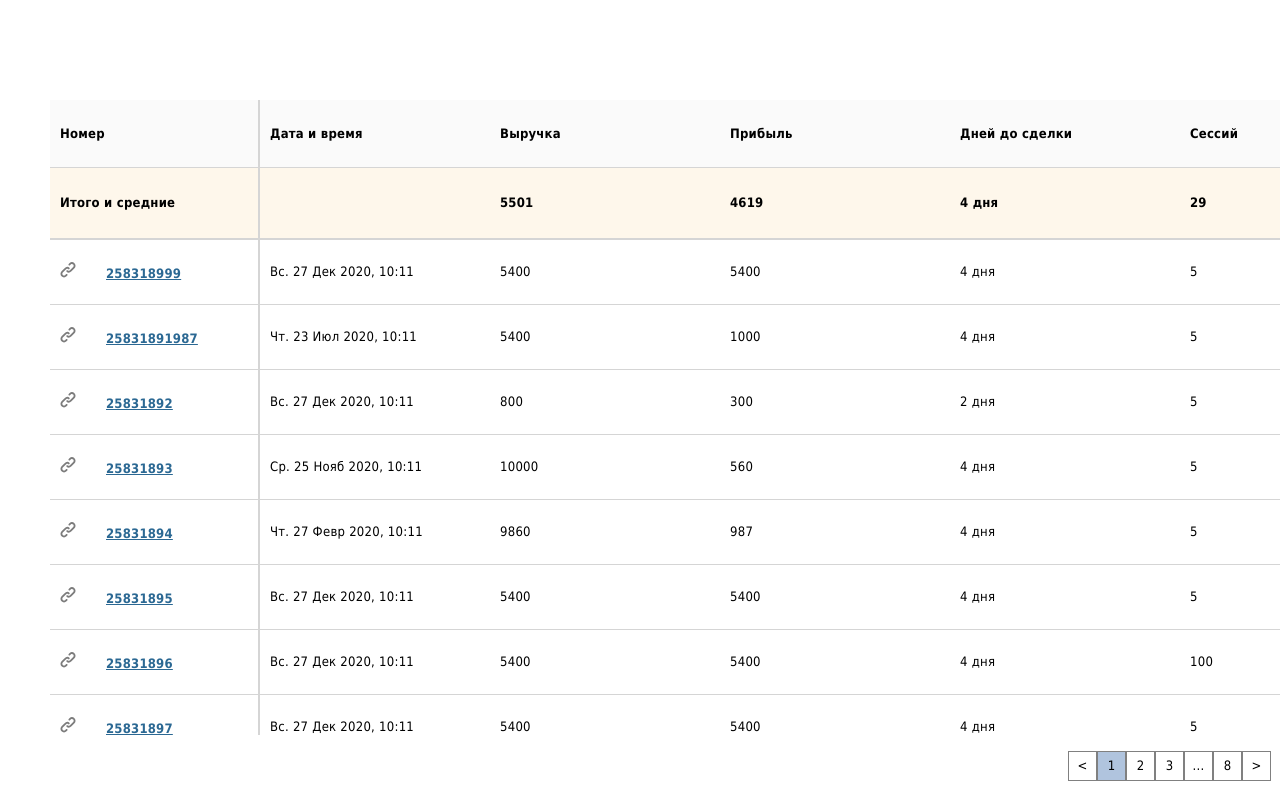
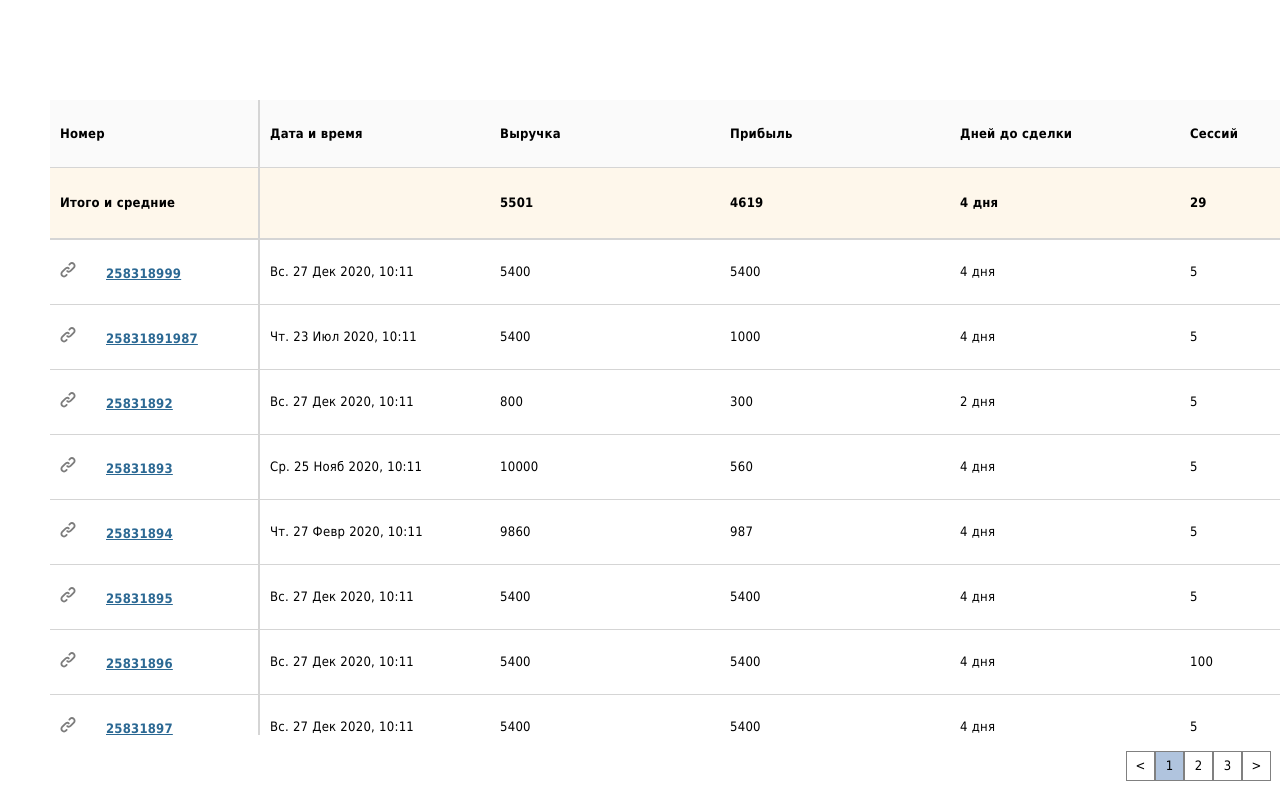
Before and after one commit to helly-15/testTaskAlytics, a React (Create React App) app: page / in a window 1280 px wide. Shown: the top 800 px of the page. Built offline with nearby package versions, Linux system fonts and the light colour scheme.

Commit message:
fix:paginator

```diff
--- a/src/App.js
+++ b/src/App.js
@@ -24,7 +24,7 @@ function App() {
             nextLabel={'>'}
             breakLabel={'...'}
             breakClassName={'break-me'}
-            pageCount={8}
+            pageCount={data.array.length/numOfLines}
             marginPagesDisplayed={1}
             pageRangeDisplayed={2}
             onPageChange={handlePageClick}
```
